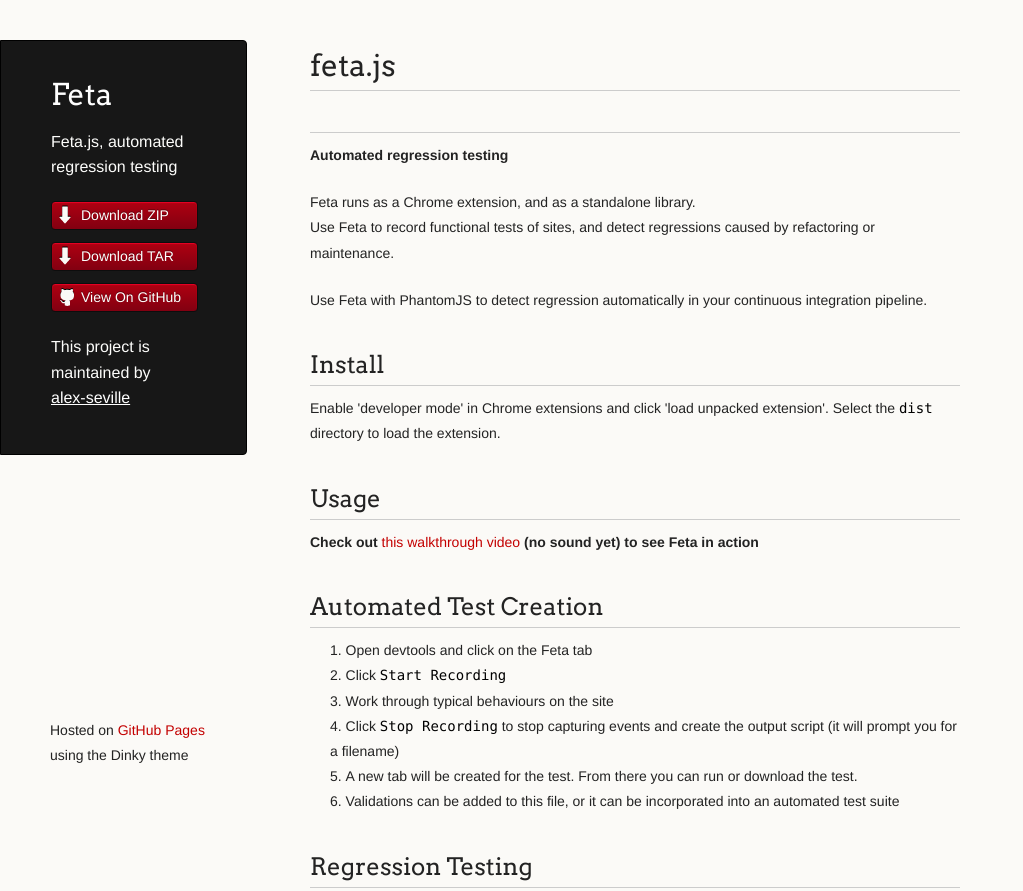
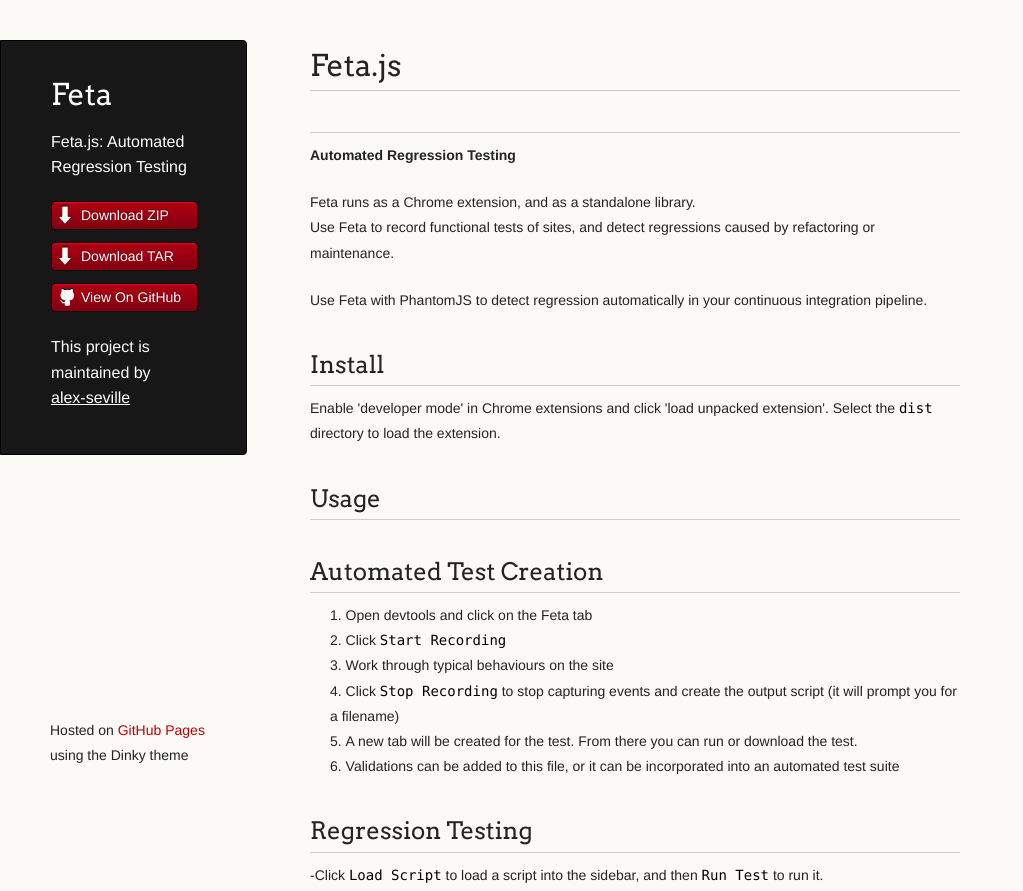
Before and after one commit to alex-seville/feta, a plain HTML site: page index.html in a window 1280 px wide. Shown: the top 891 px of the page, without its empty margins (0-1023 px from the left). Drawn offline with Linux system fonts and the light colour scheme.

Commit message:
Update index.html

```diff
--- a/index.html
+++ b/index.html
@@ -17,7 +17,7 @@
     <div class="wrapper">
       <header>
         <h1 class="header">Feta</h1>
-        <p class="header">Feta.js, automated regression testing</p>
+        <p class="header">Feta.js: Automated Regression Testing</p>
 
         <ul>
           <li class="download"><a class="buttons" href="https://github.com/alex-seville/feta/zipball/master">Download ZIP</a></li>
@@ -30,11 +30,11 @@
 
       </header>
       <section>
-        <h1>feta.js</h1>
+        <h1>Feta.js</h1>
 
 <h1></h1>
 
-<p><strong>Automated regression testing</strong></p>
+<p><strong>Automated Regression Testing</strong></p>
 
 <p>Feta runs as a Chrome extension, and as a standalone library.<br>
 Use Feta to record functional tests of sites, and detect regressions caused by refactoring or maintenance.</p>
@@ -47,7 +47,7 @@
 
 <h2>Usage</h2>
 
-<p><strong>Check out <a href="">this walkthrough video</a> (no sound yet) to see Feta in action</strong>  </p>
+<!--<p><strong>Check out <a href="">this walkthrough video</a> (no sound yet) to see Feta in action</strong>  </p>-->
 
 <h2>Automated Test Creation</h2>
 
```
